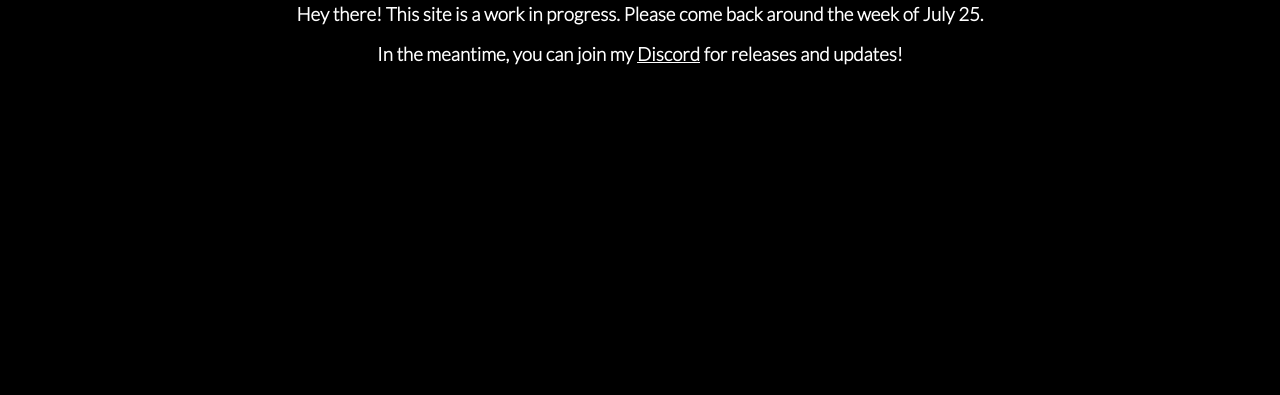
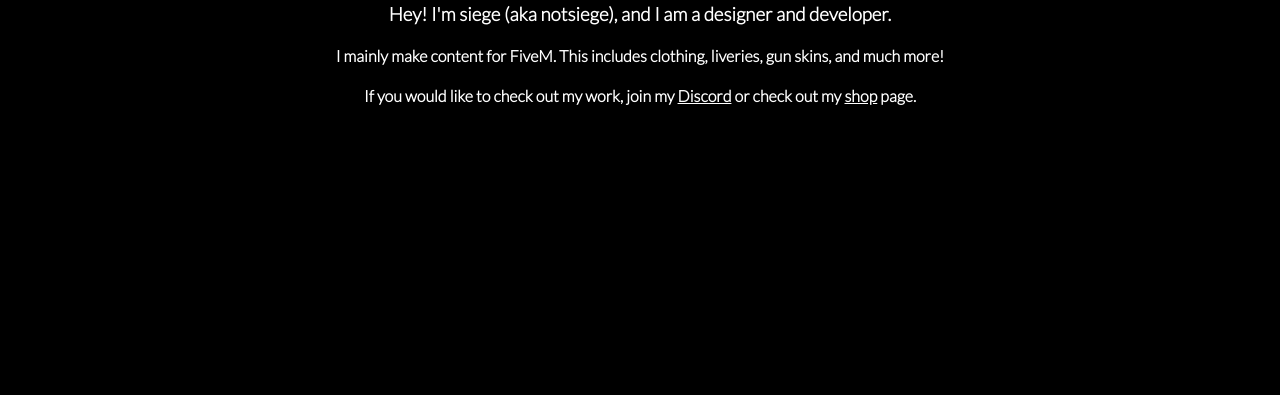
Before and after one commit to SiegeDevelopment/SiegeDevelopment.github.io, a plain HTML site: page index.html in a window 1280 px wide. Shown: the part 405-800 px from the top of the page. Drawn offline with Linux system fonts and the light colour scheme.

Commit message:
feat(desc): Added basic description + removed WIP text

```diff
--- a/assets/css/main.css
+++ b/assets/css/main.css
@@ -14,15 +14,12 @@ body {
     margin-right: auto;
 }
 
-
-.WIP-text {
+.scope {
     color: white;
-    text-decoration: solid;
     text-align: center;
 }
 
-.WIP-text a {
+.scope a {
     text-decoration: underline;
     color: white;
-    font-weight: bold;
 }
--- a/index.html
+++ b/index.html
@@ -28,9 +28,10 @@
         <h1 class="header-text">SiegeMods</h1>
         <img class="header-img" src="assets/img/icon.png" alt="SiegeMods logo" height="250" width="250">
     </div>
-    <div class="WIP-text">
-        <h3>Hey there! This site is a work in progress. Please come back around the week of July 25.</h3>
-        <h3>In the meantime, you can join my <a target="_blank" rel="noreferrer" href="https://discord.gg/Dz57eJd4X5">Discord</a> for releases and updates!</h3>
+    <div class="scope">
+        <h3>Hey! I'm siege (aka notsiege), and I am a designer and developer.</h3>
+        <h4>I mainly make content for FiveM. This includes clothing, liveries, gun skins, and much more!</h4>
+        <h4>If you would like to check out my work, join my <a href="https://discord.gg/Dz57eJd4X5">Discord</a> or check out my <a href="shop.html">shop</a> page.</h4>
     </div>
 </body>
 </html>
```
